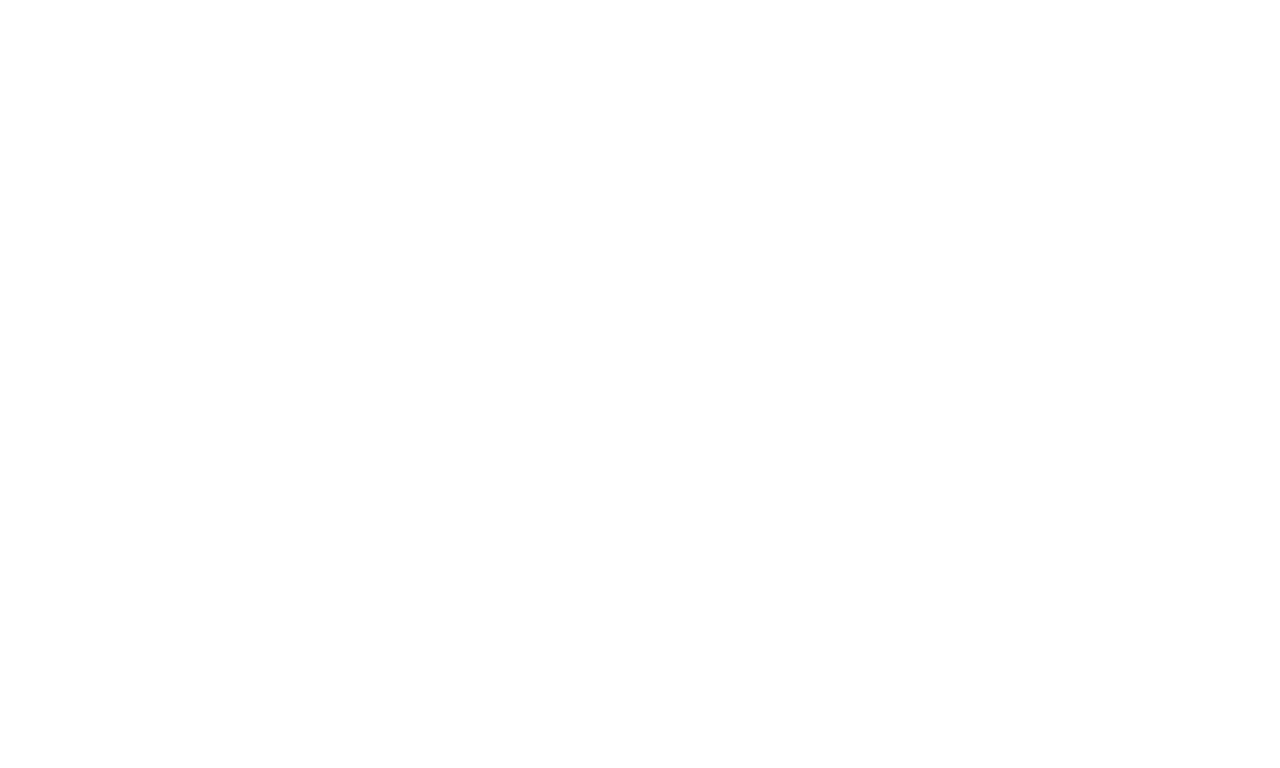
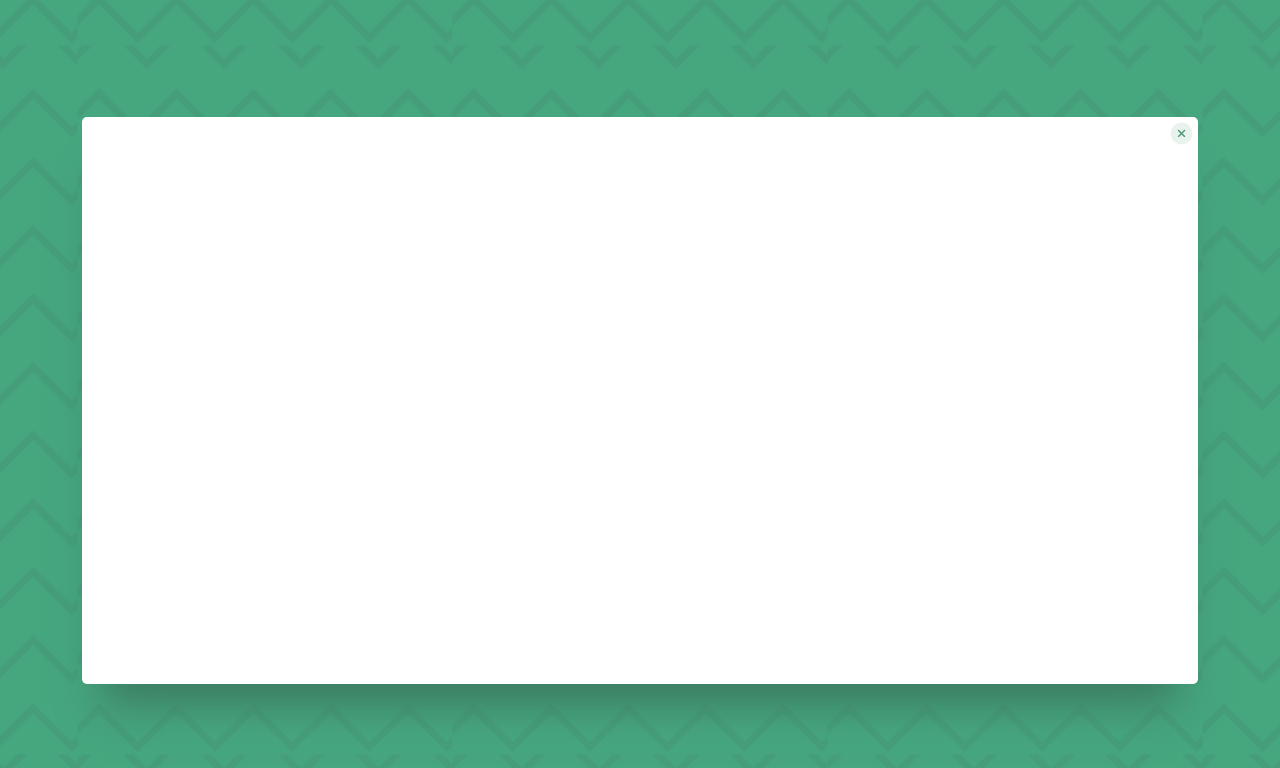
Before and after one commit to skillitzimberg/delivery-status-project, a plain HTML site: page index.html in a window 1280 px wide. Drawn offline with Linux system fonts and the light colour scheme.

Commit message:
Style the body & card background

```diff
--- a/css/styles.css
+++ b/css/styles.css
@@ -3,3 +3,34 @@
   padding: 0;
   box-sizing: border-box;
 }
+
+body,
+html {
+  width: 100%;
+  height: 100vh;
+}
+
+body {
+  background: center url(../images/zig-zag.png);
+}
+
+img {
+  float: right;
+  margin: 5px 5px 0 0;
+}
+
+main {
+  height: 100vh;
+  display: flex;
+  flex-direction: column;
+  justify-content: center;
+  align-items: center;
+}
+
+.card {
+  width: 87.2%;
+  height: 70.875%;
+  background-color: #ffffff;
+  border-radius: 5px;
+  box-shadow: 0px 40px 40px -20px #3c7b61;
+}
--- a/index.html
+++ b/index.html
@@ -9,6 +9,10 @@
   <title>Delivery Status</title>
 </head>
 <body>
-
+  <main>
+    <section class="card">
+      <img src="./images/close-x.png" alt="Close icon">
+    </section>
+  </main>
 </body>
 </html>
```
Also changed, not shown: images/food-happy.png (added).
